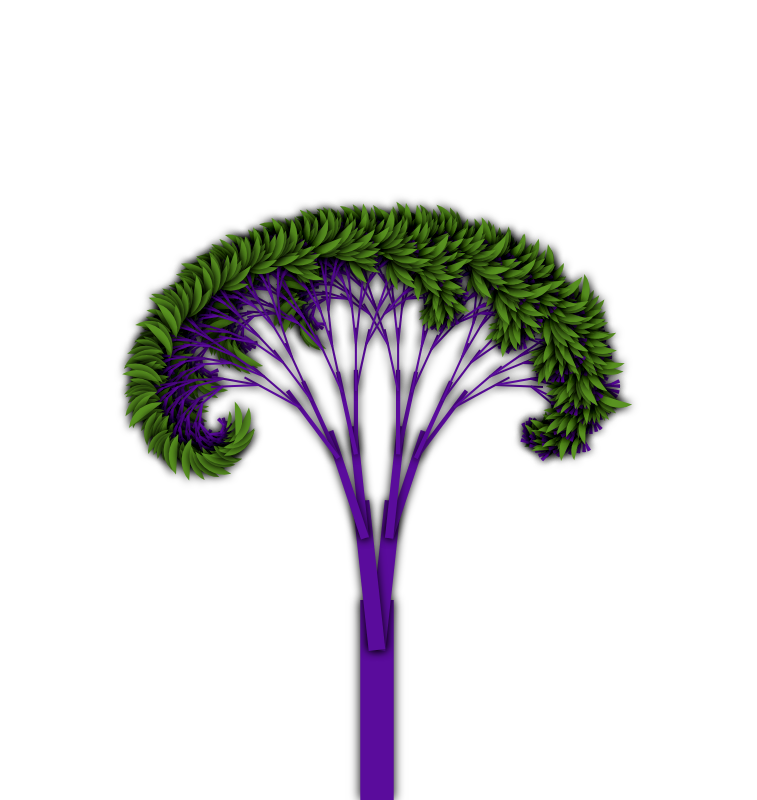
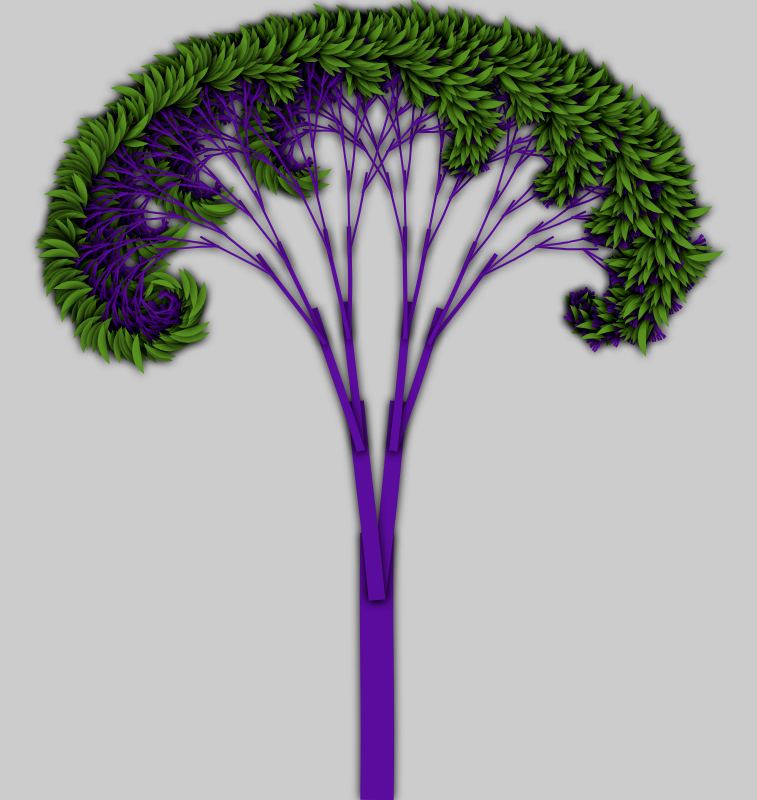
Before and after one commit to itsAnanth/fractal-trees, a website built with Vite: page index.html in a window 1280 px wide. Shown: the whole page, without its empty margins (263-1020 px from the left). Built offline with nearby package versions, Linux system fonts and the light colour scheme.

Commit message:
build & curves

```diff
--- a/index.html
+++ b/index.html
@@ -6,7 +6,7 @@
     <meta http-equiv="X-UA-Compatible" content="IE=edge">
     <meta name="viewport" content="width=device-width, initial-scale=1.0">
     <title>Document</title>
-    <script src="./script.ts" lang="ts" defer></script>
+    <script src="./script.ts" lang="ts" type="module" defer></script>
     <style>
         html,
         body {
@@ -14,6 +14,10 @@
             height: 100%;
             margin: 0;
             overflow: hidden;
+        }
+
+        #canvas {
+            background-color: #ccc;
         }
     </style>
 </head>
--- a/package.json
+++ b/package.json
@@ -5,12 +5,15 @@
   "main": "index.js",
   "scripts": {
     "test": "echo \"Error: no test specified\" && exit 1",
-    "start": "vite"
+    "start": "vite",
+    "build": "vite build",
+    "deploy": "gh-pages -d build"
   },
   "keywords": [],
   "author": "",
   "license": "ISC",
   "dependencies": {
+    "gh-pages": "^4.0.0",
     "vite": "^4.0.3"
   }
 }
--- a/script.ts
+++ b/script.ts
@@ -5,19 +5,24 @@ const ctx = canvas.getContext('2d') as CanvasRenderingContext2D;
 canvas.width = document.body.clientWidth;
 canvas.height = document.body.clientHeight;
 
+const screenRatio = Math.floor(window.innerWidth / window.innerHeight);
+const treeLength = window.innerHeight / 3;
+
 
 
 const random = {
     leafRadius: () => (Math.random() * 20) + 10,
     hex: (): string => `rgb(${Math.random() * 255}, ${Math.random() * 255}, ${Math.random() * 255})`,
     treeAngle: (): number => (Math.random() * 20) + 5,
-    branchWidth: (): number => (Math.random() * 30) + 20,
+    branchWidth: (): number => ((Math.random() * 30) + 20) / screenRatio,
     leafLimit: (): number => Math.floor(Math.random() * 5) + 5,
-    nop: (num: number) => Math.round(Math.random()) == 1 ? -num : num
+    nop: (num: number) => Math.round(Math.random()) == 1 ? -num : num,
+    curve: (): number => Math.random() * 10
 }
 
 let randomAngle = random.treeAngle(),
-    leafLimit = random.leafLimit()
+    leafLimit = random.leafLimit(),
+    treeCurve = random.curve();
 
 function drawTree(startX: number, startY: number, length: number, angle: number, branchWidth: number, color: { branch: string, leaf: string }) {
     ctx.beginPath();
@@ -30,7 +35,13 @@ function drawTree(startX: number, startY: number, length: number, angle: number,
     ctx.translate(startX, startY);
     ctx.rotate(toRadians(angle));
     ctx.moveTo(0, 0);
-    ctx.lineTo(0, -length);
+
+    if (angle > 0) {
+        ctx.bezierCurveTo(treeCurve, -length / 2, treeCurve, -length / 2, 0, -length);
+    } else {
+        ctx.bezierCurveTo(treeCurve, -length / 2, -treeCurve, -length / 2, 0, -length);
+    }
+
     ctx.stroke();
 
     if (length < 10) {
@@ -57,6 +68,10 @@ function toRadians(degrees: number): number {
 }
 
 
-drawTree(canvas.width / 2, canvas.height, 200, 0, random.branchWidth(), { branch: random.hex(), leaf: random.hex() });
+drawTree(canvas.width / 2, canvas.height, treeLength, 0, random.branchWidth(), { branch: random.hex(), leaf: random.hex() });
 
-console.log(canvas.width)
+window.addEventListener('resize', () => {
+    canvas.width = window.innerWidth;
+    canvas.height = window.innerHeight;
+    drawTree(canvas.width / 2, canvas.height, canvas.height / 3, 0, random.branchWidth(), { branch: random.hex(), leaf: random.hex() });
+})
--- /dev/null
+++ b/vite.config.ts
@@ -0,0 +1,7 @@
+import { defineConfig } from "vite";
+
+export default defineConfig({
+    build: {
+        outDir: 'build'
+    }
+});
```
Also changed, not shown: pnpm-lock.yaml, 1 other file.
